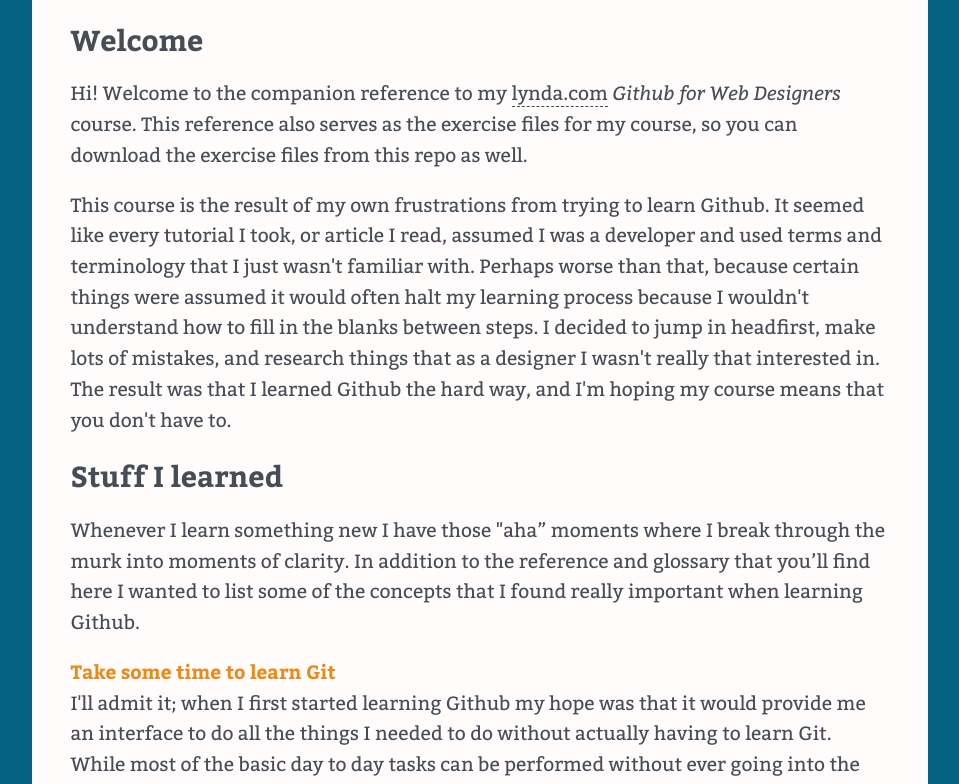
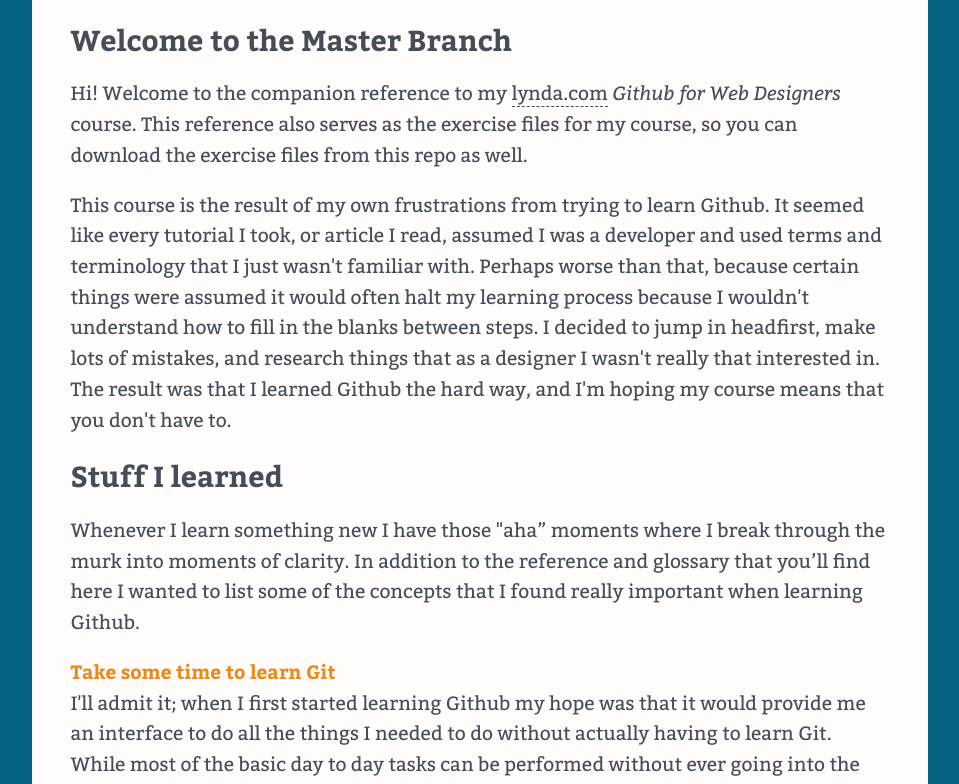
Before and after one commit to Spartan5/GT-For-WB, a plain HTML site: page index.html in a window 1280 px wide. Shown: the part 229-1013 px from the top of the page, without its empty margins (160-1119 px from the left). Drawn offline with nearby package versions, Linux system fonts and the light colour scheme.

Commit message:
Edited Title

```diff
--- a/index.html
+++ b/index.html
@@ -25,7 +25,7 @@
     </ul>
     </nav>
     <main>
-    <h2>Welcome</h2>
+    <h2>Welcome to the Master Branch</h2>
     <p>Hi! Welcome to the companion reference to my <a href="http://www.lynda.com" title="lynda.com">lynda.com</a> <em>Github for Web Designers</em> course. This reference also serves as the exercise files for my course, so you can download the exercise files from this repo as well.</p>
     <p>This course is the result of my own frustrations from trying to learn Github. It seemed like every tutorial I took, or article I read, assumed I was a developer and used terms and terminology that I just wasn't familiar with. Perhaps worse than that, because certain things were assumed it would often halt my learning process because I wouldn't understand how to fill in the blanks between steps. I decided to jump in headfirst, make lots of mistakes, and research things that as a designer I wasn't really that interested in. The result was that I learned Github the hard way, and I'm hoping my course means that you don't have to.</p>
     <h2>Stuff I learned</h2>
```
